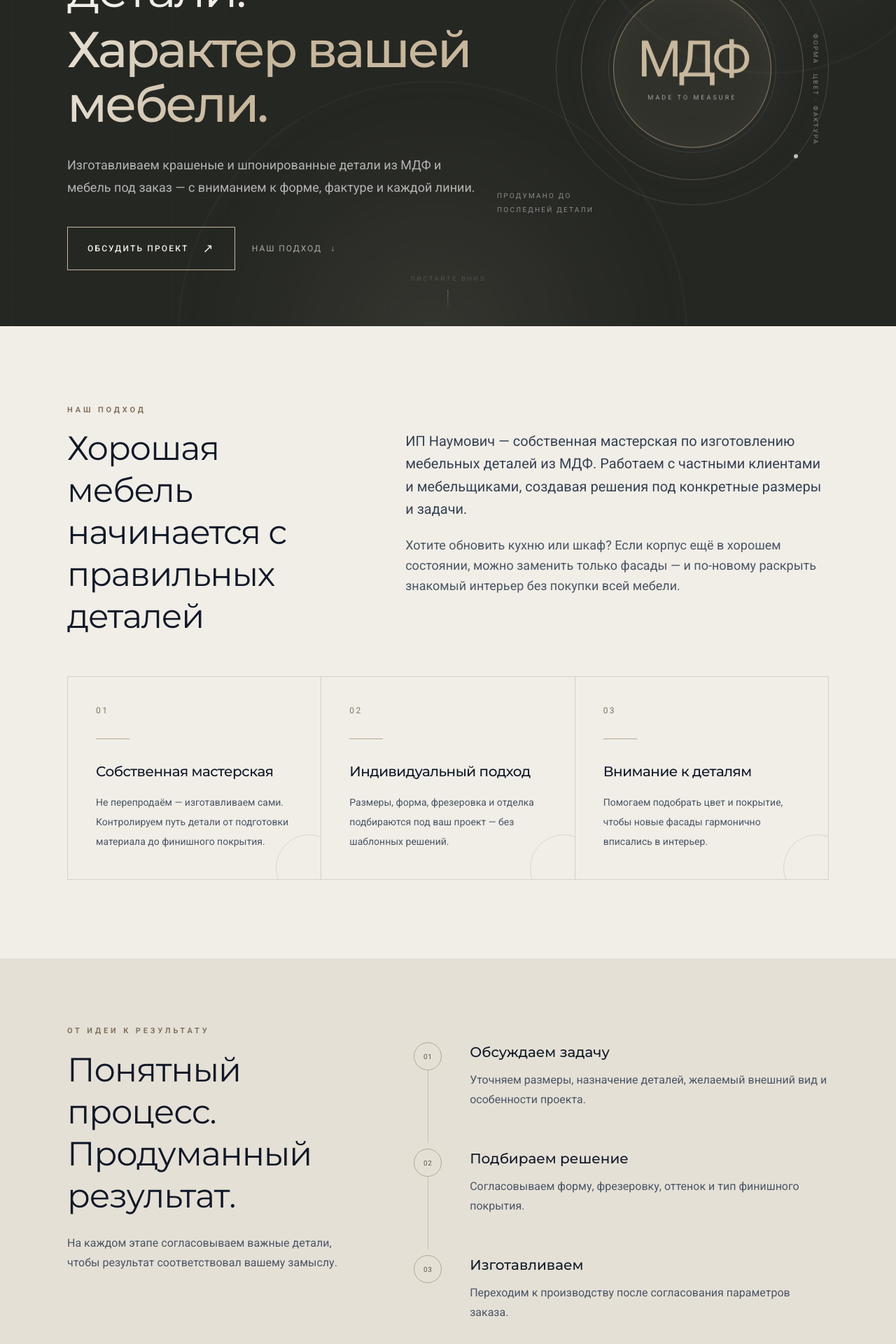
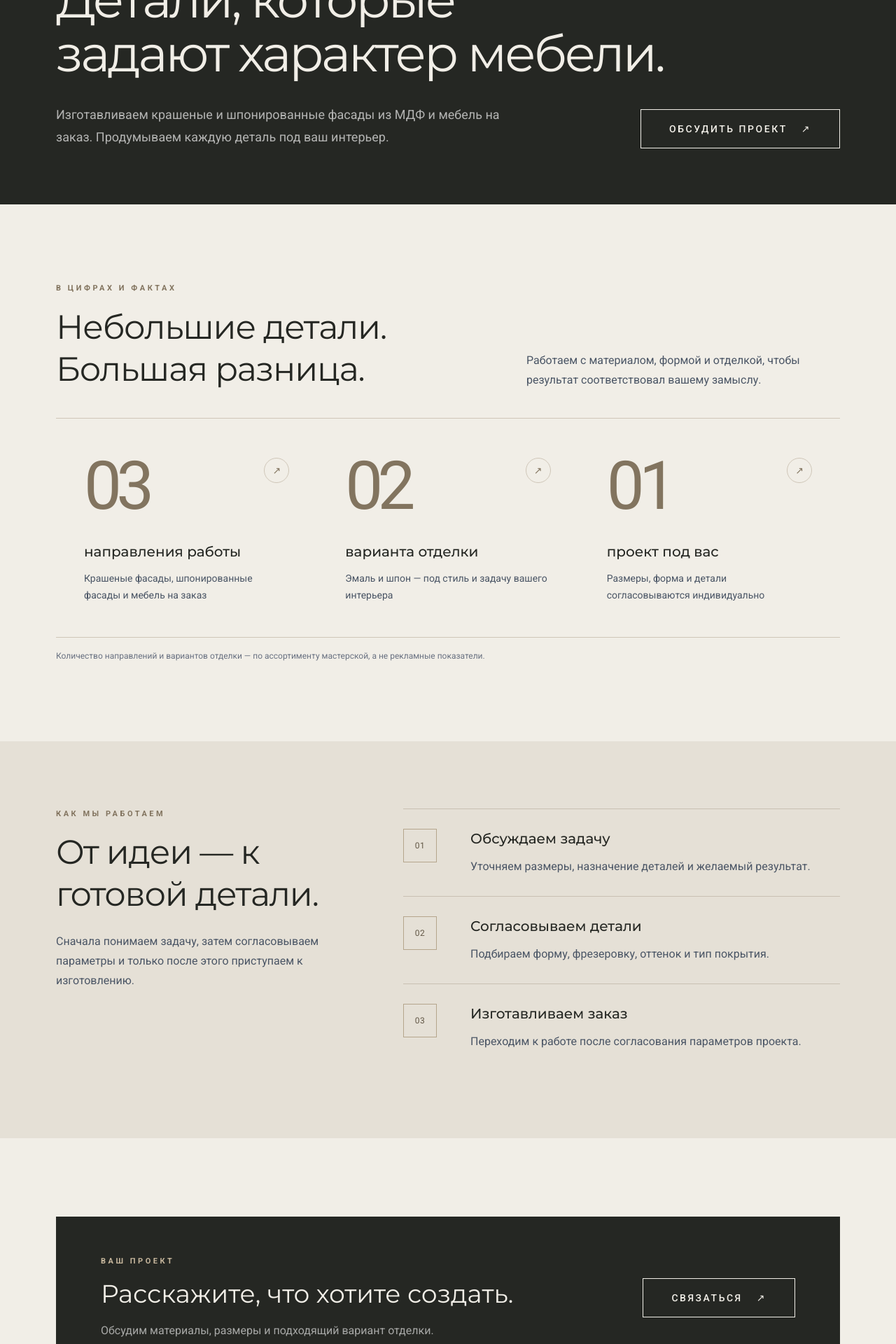
Before and after one commit to IljaBelousow/naumovich-site, a Next.js app: page /about in a window 1280 px wide. Shown: the part 400-2320 px from the top of the page at 70% size. Built offline with nearby package versions, Linux system fonts and the light colour scheme.

Commit message:
Redesign About page with animated stats block

```diff
--- a/src/app/about/page.tsx
+++ b/src/app/about/page.tsx
@@ -3,151 +3,105 @@ import Link from "next/link";
 export const metadata = {
   title: "О компании — ИП Наумович",
   description:
-    "ИП Наумович — изготовление мебельных деталей из МДФ: крашеных и шпонированных, мебель на заказ по индивидуальным параметрам.",
+    "Изготовление крашеных и шпонированных фасадов из МДФ и мебели на заказ. Индивидуальный подход к каждому проекту.",
 };
 
-const principles = [
+const figures = [
   {
-    number: "01",
-    title: "Собственная мастерская",
-    text: "Не перепродаём — изготавливаем сами. Контролируем путь детали от подготовки материала до финишного покрытия.",
+    value: "03",
+    label: "направления работы",
+    detail: "Крашеные фасады, шпонированные фасады и мебель на заказ",
   },
   {
-    number: "02",
-    title: "Индивидуальный подход",
-    text: "Размеры, форма, фрезеровка и отделка подбираются под ваш проект — без шаблонных решений.",
+    value: "02",
+    label: "варианта отделки",
+    detail: "Эмаль и шпон — под стиль и задачу вашего интерьера",
   },
   {
-    number: "03",
-    title: "Внимание к деталям",
-    text: "Помогаем подобрать цвет и покрытие, чтобы новые фасады гармонично вписались в интерьер.",
+    value: "01",
+    label: "проект под вас",
+    detail: "Размеры, форма и детали согласовываются индивидуально",
   },
 ];
 
-const stages = [
-  {
-    number: "01",
-    title: "Обсуждаем задачу",
-    text: "Уточняем размеры, назначение деталей, желаемый внешний вид и особенности проекта.",
-  },
-  {
-    number: "02",
-    title: "Подбираем решение",
-    text: "Согласовываем форму, фрезеровку, оттенок и тип финишного покрытия.",
-  },
-  {
-    number: "03",
-    title: "Изготавливаем",
-    text: "Переходим к производству после согласования параметров заказа.",
-  },
+const steps = [
+  ["01", "Обсуждаем задачу", "Уточняем размеры, назначение деталей и желаемый результат."],
+  ["02", "Согласовываем детали", "Подбираем форму, фрезеровку, оттенок и тип покрытия."],
+  ["03", "Изготавливаем заказ", "Переходим к работе после согласования параметров проекта."],
 ];
 
 export default function AboutPage() {
   return (
-    <main className="about-page w-full overflow-hidden bg-[#F1EEE7]">
-      <section className="about-hero relative isolate overflow-hidden bg-[#252723] text-[#F1EEE7]">
-        <div className="about-hero-grid pointer-events-none absolute inset-0" aria-hidden="true" />
-        <div className="about-orb about-orb-one pointer-events-none absolute" aria-hidden="true" />
-        <div className="about-orb about-orb-two pointer-events-none absolute" aria-hidden="true" />
-        <div className="relative mx-auto grid min-h-[590px] w-full max-w-[1600px] items-end gap-12 px-6 pb-16 pt-24 sm:px-12 sm:pb-20 lg:min-h-[680px] lg:grid-cols-[1.15fr_0.85fr] lg:items-center lg:px-20 xl:px-24">
-          <div className="about-enter relative z-10 max-w-4xl">
-            <p className="mb-6 flex items-center gap-3 text-[11px] font-medium uppercase tracking-[0.38em] text-[#C7B79D]">
-              <span className="h-px w-10 bg-[#C7B79D]" />
-              О компании · ИП Наумович
+    <main className="w-full overflow-hidden bg-[#F1EEE7] text-[#252723]">
+      <section className="relative isolate overflow-hidden bg-[#252723] text-[#F1EEE7]">
+        <div className="pointer-events-none absolute inset-0 opacity-[0.08]" aria-hidden="true"
+          style={{ backgroundImage: "linear-gradient(90deg, transparent 49.9%, #C7B79D 50%, transparent 50.1%)", backgroundSize: "120px 100%" }} />
+        <div className="relative mx-auto flex min-h-[470px] w-full max-w-[1500px] flex-col justify-end px-6 pb-16 pt-28 sm:px-12 sm:pb-20 lg:min-h-[560px] lg:px-20">
+          <p className="about-intro mb-6 flex items-center gap-3 text-[11px] font-medium uppercase tracking-[0.32em] text-[#C7B79D]">
+            <span className="h-px w-9 bg-[#C7B79D]" /> О компании · ИП Наумович
           </p>
-            <h1 className="max-w-4xl text-4xl font-light leading-[1.08] tracking-[-0.045em] sm:text-6xl lg:text-7xl">
-              Не просто детали.
-              <span className="about-title-accent mt-2 block font-medium">Характер вашей мебели.</span>
+          <h1 className="about-intro max-w-5xl text-4xl font-light leading-[1.08] tracking-[-0.045em] sm:text-6xl lg:text-7xl">
+            Детали, которые<br className="hidden sm:block" /> задают характер мебели.
           </h1>
-            <p className="mt-8 max-w-2xl text-base leading-8 text-white/65 sm:text-lg">
-              Изготавливаем крашеные и шпонированные детали из МДФ и мебель под заказ — с вниманием к форме, фактуре и каждой линии.
+          <div className="mt-8 flex flex-col gap-7 sm:flex-row sm:items-end sm:justify-between">
+            <p className="about-intro max-w-2xl text-base leading-8 text-white/65 sm:text-lg">
+              Изготавливаем крашеные и шпонированные фасады из МДФ и мебель на заказ.
+              Продумываем каждую деталь под ваш интерьер.
             </p>
-            <div className="mt-10 flex flex-col gap-4 sm:flex-row sm:items-center">
-              <Link href="/contacts" className="about-hero-cta group inline-flex min-h-14 items-center justify-center gap-5 border border-[#C7B79D] px-7 py-4 text-xs font-medium uppercase tracking-[0.18em] text-[#F1EEE7] transition-colors duration-300 hover:bg-[#C7B79D] hover:text-[#252723]">
-                Обсудить проект
-                <span aria-hidden="true" className="text-lg transition-transform duration-300 group-hover:translate-x-1">↗</span>
+            <Link href="/contacts" className="site-button-on-dark group shrink-0">
+              Обсудить проект <span aria-hidden="true" className="transition-transform duration-300 group-hover:translate-x-1">↗</span>
             </Link>
-              <a href="#approach" className="inline-flex min-h-14 items-center gap-3 px-2 text-xs uppercase tracking-[0.16em] text-white/60 transition-colors hover:text-white">
-                Наш подход <span aria-hidden="true">↓</span>
-              </a>
           </div>
-          </div>
-          <div className="about-enter about-enter-delayed relative mx-auto flex w-full max-w-md items-center justify-center lg:justify-end">
-            <div className="about-ring relative flex aspect-square w-full max-w-[390px] items-center justify-center rounded-full border border-white/15">
-              <div className="absolute inset-[9%] rounded-full border border-[#C7B79D]/35" />
-              <div className="absolute inset-[19%] rounded-full border border-white/10" />
-              <div className="about-ring-core relative flex aspect-square w-[58%] items-center justify-center rounded-full border border-[#C7B79D]/60 bg-[#C7B79D]/[0.07]">
-                <div className="text-center">
-                  <span className="block text-6xl font-light tracking-[-0.08em] text-[#C7B79D] sm:text-7xl">МДФ</span>
-                  <span className="mt-3 block text-[9px] uppercase tracking-[0.34em] text-white/55">Made to measure</span>
-                </div>
-              </div>
-              <span className="about-orbit-dot absolute left-[15%] top-[20%] h-2.5 w-2.5 rounded-full bg-[#C7B79D]" />
-              <span className="absolute bottom-[17%] right-[11%] h-1.5 w-1.5 rounded-full bg-white/70" />
-              <span className="absolute right-[3%] top-[37%] text-[9px] uppercase tracking-[0.25em] text-white/45 [writing-mode:vertical-rl]">Форма · Цвет · Фактура</span>
-            </div>
-            <p className="absolute -bottom-2 left-2 max-w-[170px] text-[10px] uppercase leading-5 tracking-[0.22em] text-white/45 sm:left-0 lg:-left-8">
-              Продумано до последней детали
-            </p>
-          </div>
-        </div>
-        <div className="about-scroll-cue absolute bottom-0 left-1/2 hidden -translate-x-1/2 flex-col items-center gap-2 pb-5 text-[9px] uppercase tracking-[0.3em] text-white/35 sm:flex">
-          Листайте вниз <span className="h-8 w-px bg-gradient-to-b from-[#C7B79D] to-transparent" />
         </div>
       </section>
 
-      <section id="approach" className="relative mx-auto w-full max-w-[1600px] px-6 py-20 sm:px-12 sm:py-28 lg:px-20 xl:px-24">
-        <div className="about-section-heading grid gap-6 lg:grid-cols-[0.8fr_1.2fr] lg:gap-20">
+      <section className="mx-auto w-full max-w-[1500px] px-6 py-20 sm:px-12 sm:py-28 lg:px-20">
+        <div className="about-intro mb-10 flex flex-col gap-4 sm:flex-row sm:items-end sm:justify-between">
           <div>
-            <p className="mb-4 text-[11px] font-semibold uppercase tracking-[0.35em] text-[#82745F]">Наш подход</p>
-            <h2 className="max-w-xl text-3xl font-light leading-tight tracking-tight text-gray-900 sm:text-4xl lg:text-5xl">
-              Хорошая мебель начинается с правильных деталей
+            <p className="mb-4 text-[11px] font-semibold uppercase tracking-[0.32em] text-[#82745F]">В цифрах и фактах</p>
+            <h2 className="max-w-2xl text-3xl font-light leading-tight tracking-tight sm:text-5xl">
+              Небольшие детали.<br />Большая разница.
             </h2>
           </div>
-          <div className="lg:pt-9">
-            <p className="max-w-3xl text-lg leading-relaxed text-gray-700 sm:text-xl">
-              ИП Наумович — собственная мастерская по изготовлению мебельных деталей из МДФ. Работаем с частными клиентами и мебельщиками, создавая решения под конкретные размеры и задачи.
-            </p>
-            <p className="mt-5 max-w-3xl text-base leading-relaxed text-gray-600 sm:text-lg">
-              Хотите обновить кухню или шкаф? Если корпус ещё в хорошем состоянии, можно заменить только фасады — и по-новому раскрыть знакомый интерьер без покупки всей мебели.
+          <p className="max-w-md text-sm leading-7 text-gray-600 sm:text-base">
+            Работаем с материалом, формой и отделкой, чтобы результат соответствовал вашему замыслу.
           </p>
         </div>
+
+        <div className="about-figures grid border-y border-[#CFC6B8] sm:grid-cols-3">
+          {figures.map((figure, index) => (
+            <article key={figure.value} className="about-figure group relative border-b border-[#CFC6B8] px-5 py-8 sm:border-b-0 sm:px-7 sm:py-10 lg:px-10 lg:py-12"
+              style={{ animationDelay: `${index * 140}ms` }}>
+              <div className="flex items-start justify-between gap-4">
+                <span className="about-figure-value text-6xl font-light leading-none tracking-[-0.08em] text-[#82745F] sm:text-7xl lg:text-8xl">{figure.value}</span>
+                <span className="mt-2 flex h-9 w-9 items-center justify-center rounded-full border border-[#CFC6B8] text-sm text-[#82745F] transition-all duration-500 group-hover:-translate-y-1 group-hover:border-[#82745F] group-hover:bg-[#252723] group-hover:text-[#F1EEE7]">↗</span>
               </div>
-
-        <div className="mt-14 grid gap-px border border-[#D8D0C3] bg-[#D8D0C3] sm:grid-cols-3">
-          {principles.map((principle, index) => (
-            <article key={principle.number} className="about-principle group relative min-h-[250px] overflow-hidden bg-[#F1EEE7] p-7 sm:p-8 lg:p-10" style={{ animationDelay: `${index * 130}ms` }}>
-              <span className="about-principle-number block text-xs tracking-[0.2em] text-[#82745F]">{principle.number}</span>
-              <div className="my-8 h-px w-12 bg-[#B5A58C] transition-all duration-500 group-hover:w-24" />
-              <h2 className="text-xl font-medium tracking-tight text-gray-900">{principle.title}</h2>
-              <p className="mt-4 text-sm leading-7 text-gray-600">{principle.text}</p>
-              <span aria-hidden="true" className="about-card-corner absolute -bottom-8 -right-8 h-24 w-24 rounded-full border border-[#82745F]/20 transition-transform duration-700 group-hover:scale-[1.8]" />
+              <h3 className="mt-8 text-lg font-medium sm:text-xl">{figure.label}</h3>
+              <p className="mt-3 max-w-xs text-sm leading-6 text-gray-600">{figure.detail}</p>
+              <span className="about-figure-line absolute bottom-0 left-0 h-[2px] w-0 bg-[#82745F] transition-all duration-700 group-hover:w-full" />
             </article>
           ))}
         </div>
+        <p className="mt-4 text-xs leading-5 text-gray-500">Количество направлений и вариантов отделки — по ассортименту мастерской, а не рекламные показатели.</p>
       </section>
 
       <section className="bg-[#E5E0D6]">
-        <div className="mx-auto grid w-full max-w-[1600px] gap-12 px-6 py-20 sm:px-12 sm:py-24 lg:grid-cols-[0.8fr_1.2fr] lg:gap-20 lg:px-20 xl:px-24">
-          <div>
-            <p className="mb-4 text-[11px] font-semibold uppercase tracking-[0.35em] text-[#82745F]">От идеи к результату</p>
-            <h2 className="max-w-lg text-3xl font-light leading-tight tracking-tight text-gray-900 sm:text-4xl lg:text-5xl">
-              Понятный процесс. Продуманный результат.
-            </h2>
+        <div className="mx-auto grid w-full max-w-[1500px] gap-10 px-6 py-20 sm:px-12 sm:py-24 lg:grid-cols-[0.8fr_1.2fr] lg:gap-20 lg:px-20">
+          <div className="about-intro">
+            <p className="mb-4 text-[11px] font-semibold uppercase tracking-[0.32em] text-[#82745F]">Как мы работаем</p>
+            <h2 className="max-w-lg text-3xl font-light leading-tight tracking-tight sm:text-5xl">От идеи — к готовой детали.</h2>
             <p className="mt-6 max-w-md text-base leading-7 text-gray-600">
-              На каждом этапе согласовываем важные детали, чтобы результат соответствовал вашему замыслу.
+              Сначала понимаем задачу, затем согласовываем параметры и только после этого приступаем к изготовлению.
             </p>
           </div>
-          <div className="about-timeline">
-            {stages.map((stage, index) => (
-              <article key={stage.number} className="about-stage group grid grid-cols-[48px_1fr] gap-5 py-6 sm:grid-cols-[64px_1fr] sm:gap-7" style={{ animationDelay: `${index * 160}ms` }}>
-                <div className="relative flex justify-center">
-                  <span className="about-stage-number relative z-10 flex h-10 w-10 items-center justify-center rounded-full border border-[#B5A58C] bg-[#E5E0D6] text-[10px] tracking-wider text-[#625746] transition-colors duration-300 group-hover:bg-[#252723] group-hover:text-[#F1EEE7]">{stage.number}</span>
-                  {index < stages.length - 1 && <span className="absolute top-10 h-full w-px bg-[#C9C0B2]" />}
-                </div>
-                <div className="pb-2">
-                  <h3 className="text-xl font-medium text-gray-900">{stage.title}</h3>
-                  <p className="mt-3 max-w-xl text-sm leading-7 text-gray-600 sm:text-base">{stage.text}</p>
+          <div>
+            {steps.map(([number, title, description], index) => (
+              <article key={number} className="about-step group grid grid-cols-[52px_1fr] gap-5 border-t border-[#C9C0B2] py-7 sm:grid-cols-[68px_1fr] sm:gap-7"
+                style={{ animationDelay: `${index * 150}ms` }}>
+                <span className="about-step-number flex h-11 w-11 items-center justify-center border border-[#B5A58C] text-xs tracking-wider text-[#625746] transition-all duration-300 group-hover:bg-[#252723] group-hover:text-[#F1EEE7] sm:h-12 sm:w-12">{number}</span>
+                <div>
+                  <h3 className="text-xl font-medium">{title}</h3>
+                  <p className="mt-3 max-w-xl text-sm leading-7 text-gray-600 sm:text-base">{description}</p>
                 </div>
               </article>
             ))}
@@ -155,22 +109,16 @@ export default function AboutPage() {
         </div>
       </section>
 
-      <section className="mx-auto w-full max-w-[1600px] px-6 py-20 sm:px-12 sm:py-28 lg:px-20 xl:px-24">
-        <div className="about-finish relative overflow-hidden bg-[#252723] px-7 py-12 text-[#F1EEE7] sm:px-12 sm:py-16 lg:px-16">
-          <div className="about-finish-line pointer-events-none absolute right-0 top-0 h-full w-1/3" aria-hidden="true" />
-          <div className="relative z-10 flex flex-col gap-8 sm:flex-row sm:items-center sm:justify-between">
+      <section className="mx-auto w-full max-w-[1500px] px-6 py-20 sm:px-12 sm:py-28 lg:px-20">
+        <div className="about-bottom flex flex-col gap-7 bg-[#252723] px-7 py-10 text-[#F1EEE7] sm:px-12 sm:py-14 lg:flex-row lg:items-center lg:justify-between lg:px-16">
           <div>
-              <p className="mb-4 text-[10px] font-medium uppercase tracking-[0.35em] text-[#C7B79D]">Есть идея?</p>
-              <h2 className="max-w-2xl text-3xl font-light leading-tight sm:text-4xl">Давайте подберём решение для вашего проекта</h2>
-              <p className="mt-4 max-w-xl text-sm leading-7 text-white/60 sm:text-base">
-                Расскажите, что хотите изготовить — обсудим размеры, отделку и следующие шаги.
-              </p>
+            <p className="mb-4 text-[11px] font-semibold uppercase tracking-[0.32em] text-[#C7B79D]">Ваш проект</p>
+            <h2 className="max-w-2xl text-3xl font-light leading-tight sm:text-4xl">Расскажите, что хотите создать.</h2>
+            <p className="mt-4 max-w-xl text-sm leading-7 text-white/60 sm:text-base">Обсудим материалы, размеры и подходящий вариант отделки.</p>
           </div>
-            <Link href="/contacts" className="group inline-flex min-h-14 shrink-0 items-center justify-center gap-5 border border-[#C7B79D] px-7 py-4 text-xs font-medium uppercase tracking-[0.18em] text-[#F1EEE7] transition-colors duration-300 hover:bg-[#C7B79D] hover:text-[#252723]">
-              Связаться
-              <span aria-hidden="true" className="text-lg transition-transform duration-300 group-hover:translate-x-1">↗</span>
+          <Link href="/contacts" className="site-button-on-dark group shrink-0">
+            Связаться <span aria-hidden="true" className="transition-transform duration-300 group-hover:translate-x-1">↗</span>
           </Link>
-          </div>
         </div>
       </section>
     </main>
```
Lines whose indentation alone changed are shown as unchanged.
